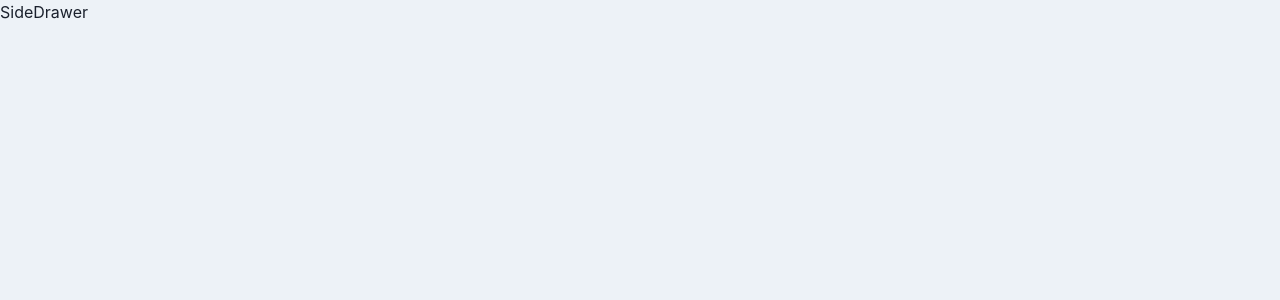
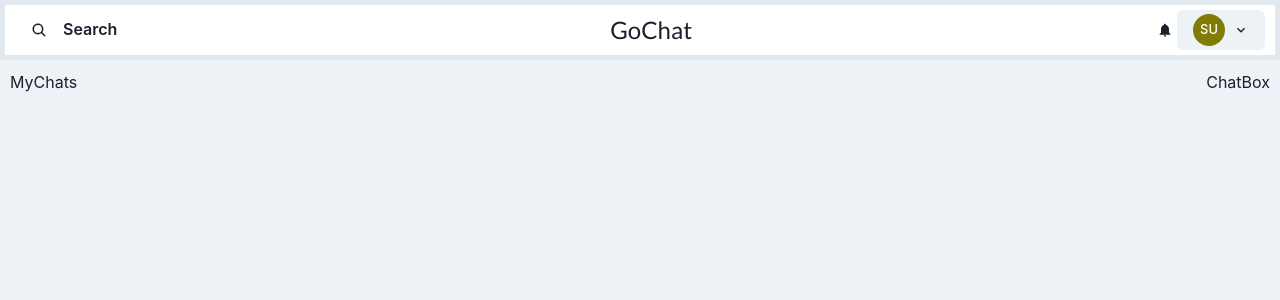
Before and after one commit to SahilAslam/Chat-App, a React (Vite) app in the folder frontend/: page /chats in a window 1280 px wide. Shown: the top 300 px of the page. Built offline with nearby package versions, Linux system fonts and the light colour scheme; no server answers; sample sign-in values are in the browser's storage.

Commit message:
added some components and a functionality to view profile

```diff
--- /dev/null
+++ b/frontend/src/Components/ChatBox.jsx
@@ -0,0 +1,9 @@
+
+
+const ChatBox = () => {
+  return (
+    <div>ChatBox</div>
+  )
+}
+
+export default ChatBox
--- /dev/null
+++ b/frontend/src/Components/Miscellaneous/ProfileModal.jsx
@@ -0,0 +1,74 @@
+/* eslint-disable react/prop-types */
+import {
+  Avatar,
+  Button,
+  IconButton,
+  Image,
+  Modal,
+  ModalBody,
+  ModalCloseButton,
+  ModalContent,
+  ModalFooter,
+  ModalHeader,
+  ModalOverlay,
+  Text,
+  useDisclosure,
+} from "@chakra-ui/react";
+
+const ProfileModal = ({ user, children }) => {
+  const { isOpen, onOpen, onClose } = useDisclosure();
+  return (
+    <>
+      {children ? (
+        <span onClick={onOpen}>{children}</span>
+      ) : (
+        <IconButton display={{ base: "flex" }} onClick={onOpen}>
+          <Avatar
+            size="sm"
+            cursor="pointer"
+            name={user.name}
+            src={user.profilePic}
+          />
+        </IconButton>
+      )}
+      <Modal size="lg" onClose={onClose} isOpen={isOpen} isCentered>
+        <ModalOverlay />
+        <ModalContent h="410px">
+          <ModalHeader
+            fontSize="40px"
+            fontFamily="Work sans"
+            display="flex"
+            justifyContent="center"
+          >
+            {user.name}
+          </ModalHeader>
+          <ModalCloseButton />
+          <ModalBody
+            display="flex"
+            flexDir="column"
+            alignItems="center"
+            justifyContent="space-between"
+          >
+            <Image
+              borderRadius="full"
+              boxSize="150px"
+              src={user.profilePic}
+              alt={user.name}
+            />
+            <Text
+              fontSize={{ base: "28px", md: "30px" }}
+              fontFamily="Work sans"
+            >
+              Email: {user.email}
+            </Text>
+          </ModalBody>
+          <ModalFooter>
+            <Button onClick={onClose}>Close</Button>
+          </ModalFooter>
+        </ModalContent>
+      </Modal>
+    </>
+  );
+};
+
+export default ProfileModal;
--- a/frontend/src/Components/Miscellaneous/SideDrawer.jsx
+++ b/frontend/src/Components/Miscellaneous/SideDrawer.jsx
@@ -1,9 +1,79 @@
-import React from 'react'
+import { BellIcon, ChevronDownIcon } from "@chakra-ui/icons";
+import {
+  Avatar,
+  Box,
+  Button,
+  Menu,
+  MenuButton,
+  MenuDivider,
+  MenuItem,
+  MenuList,
+  Text,
+  Tooltip,
+} from "@chakra-ui/react";
+import { useState } from "react";
+import { IoSearch } from "react-icons/io5";
+import { ChatState } from "../../Context/ChatProvider";
+import ProfileModal from "./ProfileModal";
 
 const SideDrawer = () => {
+  const [search, setSearch] = useState("");
+  const [searchResult, setSearchResult] = useState([]);
+  const [loading, setLoading] = useState(false);
+  const [loadingChat, setLoadingChat] = useState(false);
+
+  const { user } = ChatState();
   return (
-    <div>SideDrawer</div>
-  )
-}
+    <>
+      <Box
+        display="flex"
+        justifyContent="space-between"
+        alignItems="center"
+        bg="white"
+        w="100%"
+        p="5px 10px 5px 10px"
+        borderWidth="5px"
+      >
+        <Tooltip hasArrow label="Search users" bg="gray.300" color="black">
+          <Button variant="ghost">
+            <IoSearch />
+            <Text display={{ base: "none", md: "flex" }} px="4">
+              Search
+            </Text>
+          </Button>
+        </Tooltip>
 
-export default SideDrawer
+        <Text fontSize="2xl" fontFamily="Lato">
+          GoChat
+        </Text>
+
+        <div>
+          <Menu>
+            <MenuButton p={1}>
+              <BellIcon />
+            </MenuButton>
+          </Menu>
+          <Menu>
+            <MenuButton as={Button} rightIcon={<ChevronDownIcon />}>
+              <Avatar
+                size="sm"
+                cursor="pointer"
+                name={user.name}
+                src={user.profilePic}
+              />
+            </MenuButton>
+            <MenuList>
+              <ProfileModal user={user}>
+                <MenuItem>My Profile</MenuItem>
+              </ProfileModal>
+              <MenuDivider />
+              <MenuItem>Logout</MenuItem>
+            </MenuList>
+          </Menu>
+        </div>
+      </Box>
+    </>
+  );
+};
+
+export default SideDrawer;
--- /dev/null
+++ b/frontend/src/Components/MyChats.jsx
@@ -0,0 +1,9 @@
+
+
+const MyChats = () => {
+  return (
+    <div>MyChats</div>
+  )
+}
+
+export default MyChats
--- a/frontend/src/Context/ChatProvider.jsx
+++ b/frontend/src/Context/ChatProvider.jsx
@@ -1,4 +1,4 @@
-import React, { createContext, useContext, useEffect, useState } from "react";
+import { createContext, useContext, useEffect, useState } from "react";
 import { useNavigate } from "react-router-dom";
 
 const ChatContext = createContext();
--- a/frontend/src/Pages/ChatPage.jsx
+++ b/frontend/src/Pages/ChatPage.jsx
@@ -1,18 +1,26 @@
-import { Box } from '@chakra-ui/react';
-import SideDrawer from '../Components/Miscellaneous/SideDrawer';
-import { ChatState } from '../Context/ChatProvider';
+import { Box } from "@chakra-ui/react";
+import SideDrawer from "../Components/Miscellaneous/SideDrawer";
+import { ChatState } from "../Context/ChatProvider";
+import MyChats from "../Components/MyChats";
+import ChatBox from "../Components/ChatBox";
 
 const ChatPage = () => {
   const { user } = ChatState();
   return (
     <div style={{ width: "100%" }}>
-      {user && <SideDrawer/>}
-      <Box>
-        {/* {user && <MyChats />}
-        {user && <ChatBox />} */}
+      {user && <SideDrawer />}
+      <Box
+        display="flex"
+        justifyContent="space-between"
+        w="100%"
+        h="91.5vh"
+        p="10px"
+      >
+        {user && <MyChats />}
+        {user && <ChatBox />}
       </Box>
     </div>
   );
-}
+};
 
-export default ChatPage
+export default ChatPage;
```
